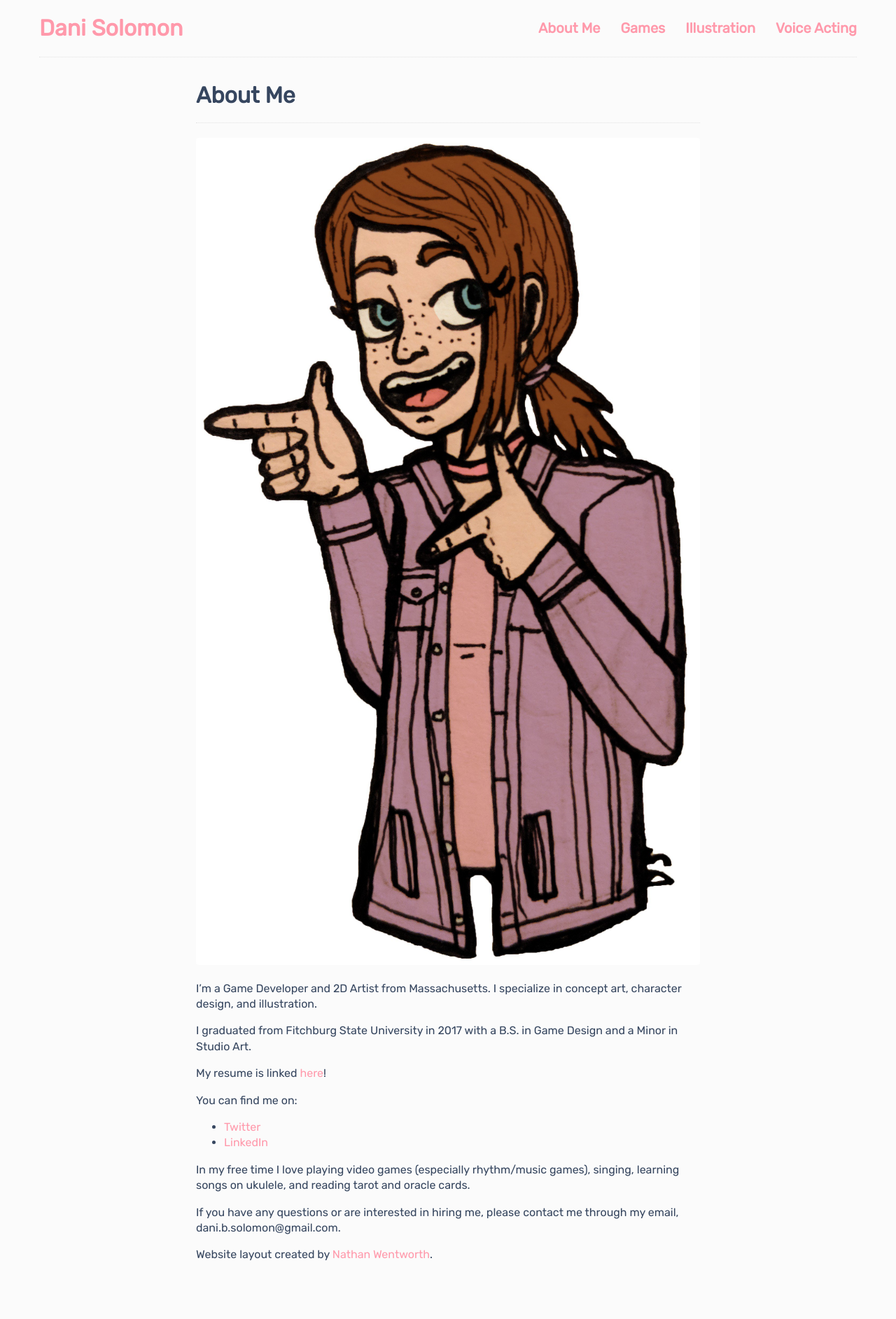
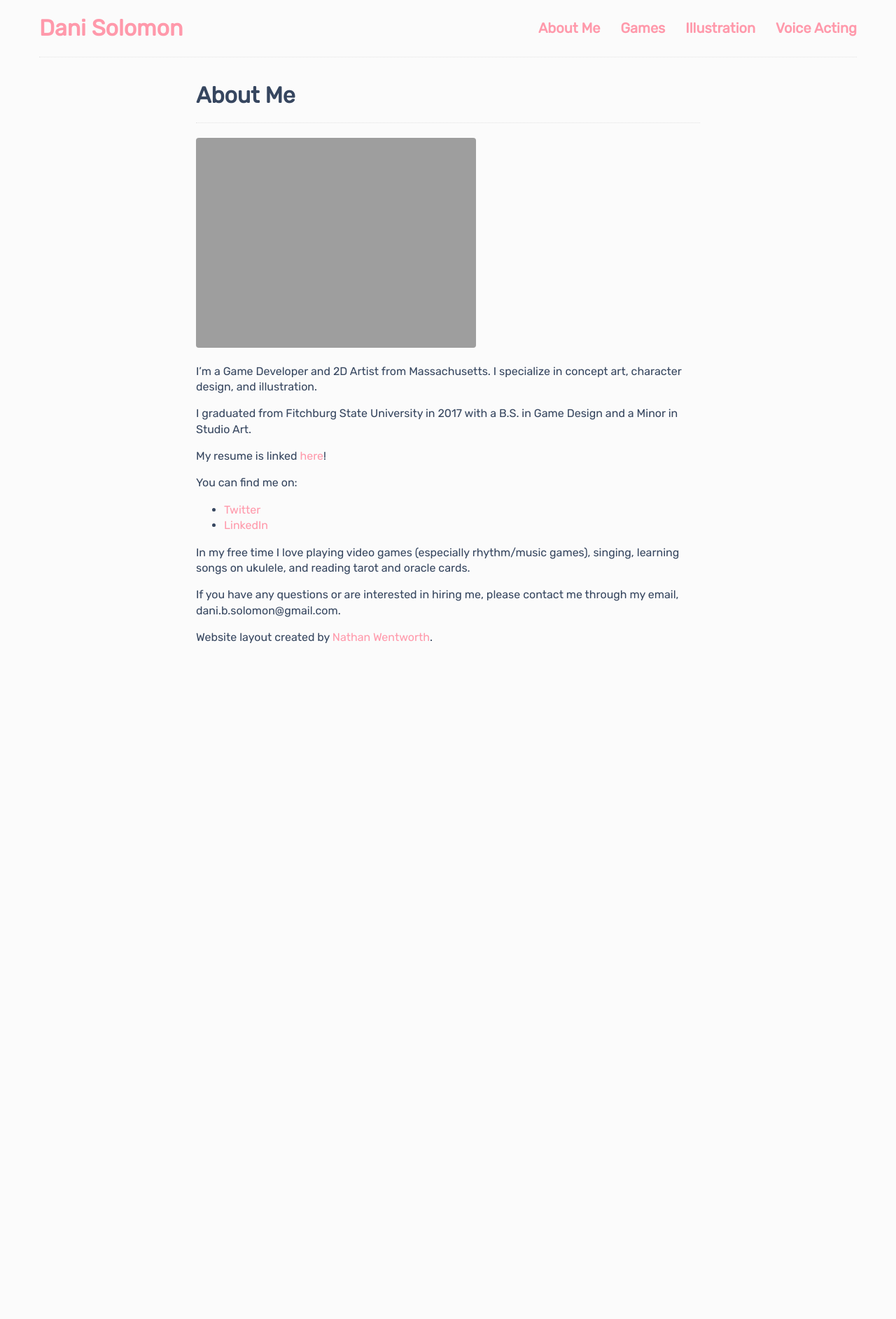
Before and after one commit to DaniBSolomon/danibsolomon.github.io, a Jekyll site: the page built from about.md, in a window 1280 px wide. Shown: the whole page at 70% size. Built offline with Jekyll 4.4.1, drawn with Linux system fonts in a browser that asks for light colours; after the commit the page ends 1003 px from its top, so only the background shows below that.

Commit message:
Update about.md

```diff
--- a/about.md
+++ b/about.md
@@ -3,7 +3,7 @@
 title: About Me
 ---
 
-![cool game]({{ site.github.url }}/img/self_portrait_2018.jfif)
+![cool game]({{ site.github.url }}/img/self_portrait_2018.jfif =250x)
 
 I'm a Game Developer and 2D Artist from Massachusetts. I specialize in concept art, character design, and illustration.
 
```
